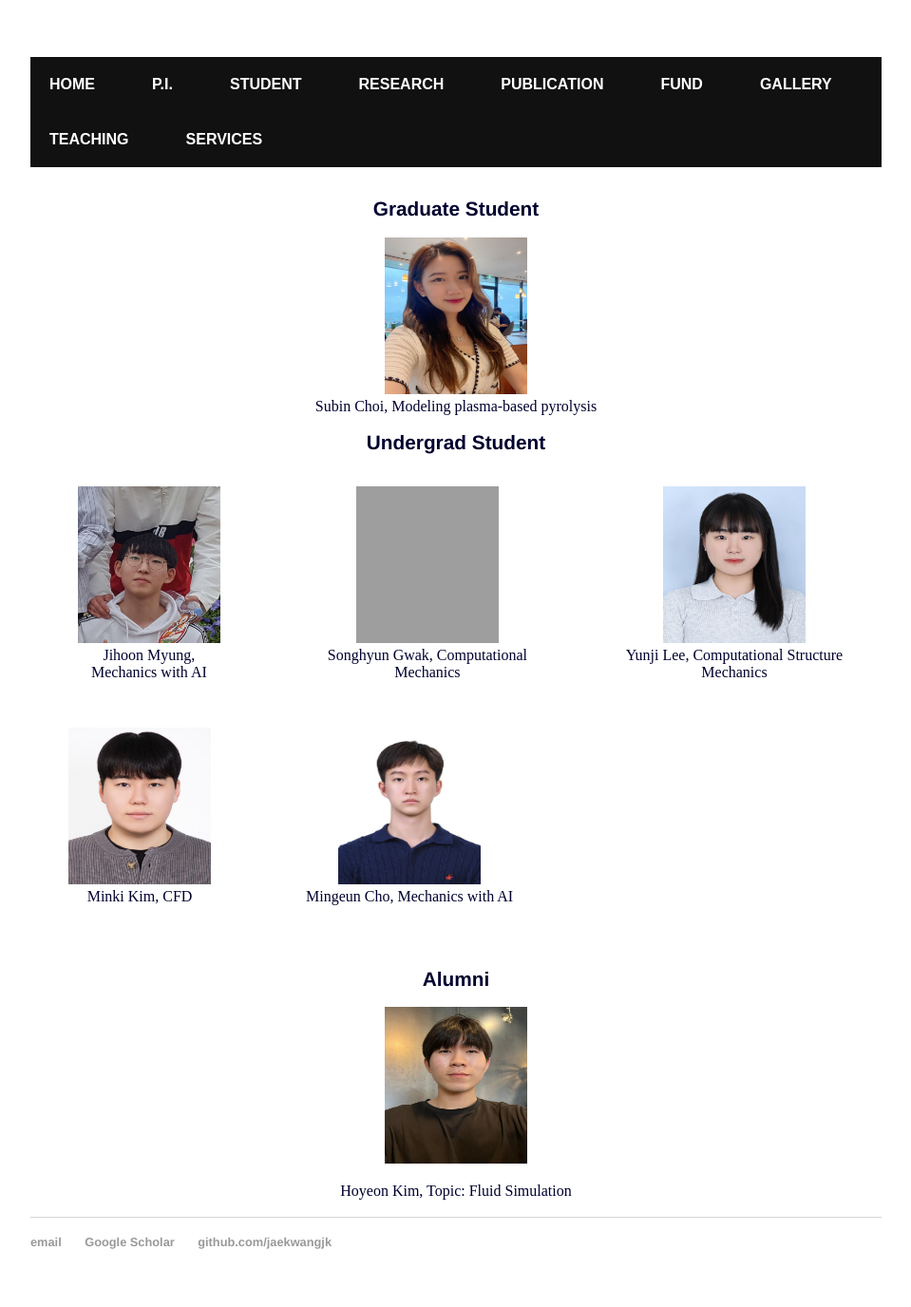
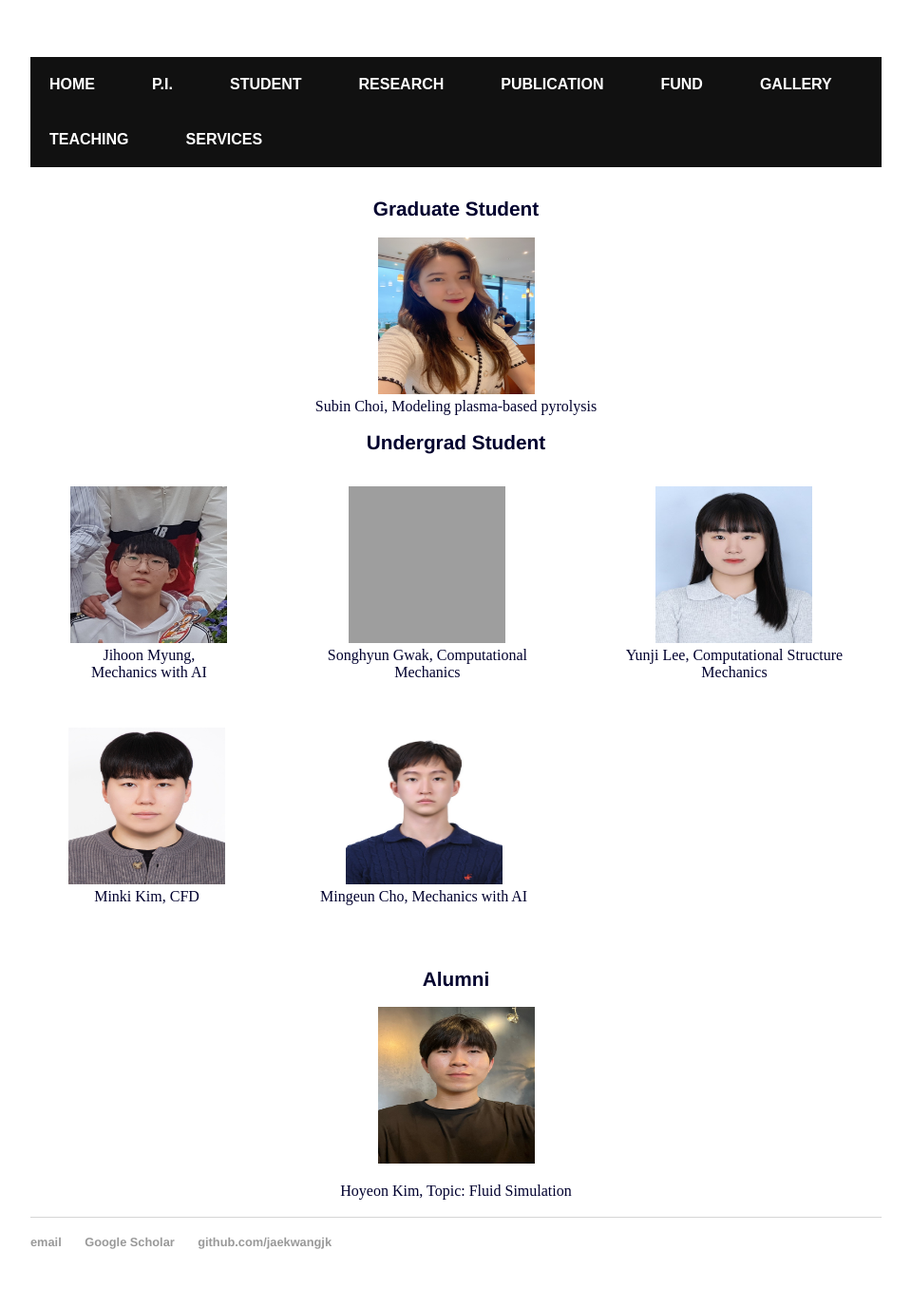
Before and after one commit to jaekwangjk/jaekwangjk.github.io, a Jekyll site: the page built from student.html, in a window 1280 px wide. Shown: the whole page at 95% size, without its empty margins (160-1119 px from the left). Built offline with Jekyll 4.4.1, drawn with Linux system fonts in a browser that asks for light colours; grey boxes are pictures that could not be loaded.

Commit message:
Update student.html

```diff
--- a/student.html
+++ b/student.html
@@ -6,14 +6,14 @@ title: Jaekwang Kim
 
 
 
-		<center>
+	<center>
 	<br>
 	<h1>Graduate Student</h1>
 
 
 	<p>
 	<figure>
-	<img src="pictures/subin.jpeg" alt="subin" style="width:150px;height:165px;">
+	<img src="pictures/subin.jpeg" alt="subin" style="width:165px;height:165px;">
 	<figcaption>Subin Choi, Modeling plasma-based pyrolysis </figcaption>
 	</figure>
 	</p>
@@ -24,17 +24,17 @@ title: Jaekwang Kim
 	<p>
 	<div style="display: flex; gap: 20px;">
  	<figure>
-   	<img src="pictures/myungjihoon.jpg" alt="jihoon" style="width:150px;height:165px;">
+   	<img src="pictures/myungjihoon.jpg" alt="jihoon" style="width:165px;height:165px;">
    	<figcaption>Jihoon Myung, Mechanics with AI </figcaption>
   	</figure>
 
   	<figure>
-  	<img src="pictures/songhyun.jpeg" alt="songhyeon" style="width:150px;height:165px;">
+  	<img src="pictures/songhyun.jpeg" alt="songhyeon" style="width:165px;height:165px;">
     	<figcaption>Songhyun Gwak, Computational Mechanics </figcaption>
   	</figure>
 
 	<figure>
-	<img src="pictures/yunji.jpg" alt="yunji" style="width:150px;height:165px;">
+	<img src="pictures/yunji.jpg" alt="yunji" style="width:165px;height:165px;">
 	<figcaption>Yunji Lee, Computational Structure Mechanics </figcaption>
 	</figure>
 
@@ -47,12 +47,12 @@ title: Jaekwang Kim
 	<p>
 	<div style="display: flex; gap: 20px;">
  	<figure>
-   	<img src="pictures/minki.jpg" alt="minki" style="width:150px;height:165px;">
+   	<img src="pictures/minki.jpg" alt="minki" style="width:165px;height:165px;">
    	<figcaption> Minki Kim, CFD</figcaption>
   	</figure>
 
   	<figure>
-  	<img src="pictures/mingeun.jpg" alt="minki" style="width:150px;height:165px;">
+  	<img src="pictures/mingeun.jpg" alt="minki" style="width:165px;height:165px;">
     	<figcaption>Mingeun Cho, Mechanics with AI </figcaption>
   	</figure>
 
@@ -68,7 +68,7 @@ title: Jaekwang Kim
 
 	<p>
 	<figure>
-	<img src="pictures/hoyeon.jpeg" alt="hoyeon" style="width:150px;height:165px;">
+	<img src="pictures/hoyeon.jpeg" alt="hoyeon" style="width:165px;height:165px;">
 	</figure>
 	Hoyeon Kim, Topic: Fluid Simulation
 	</p>
```
